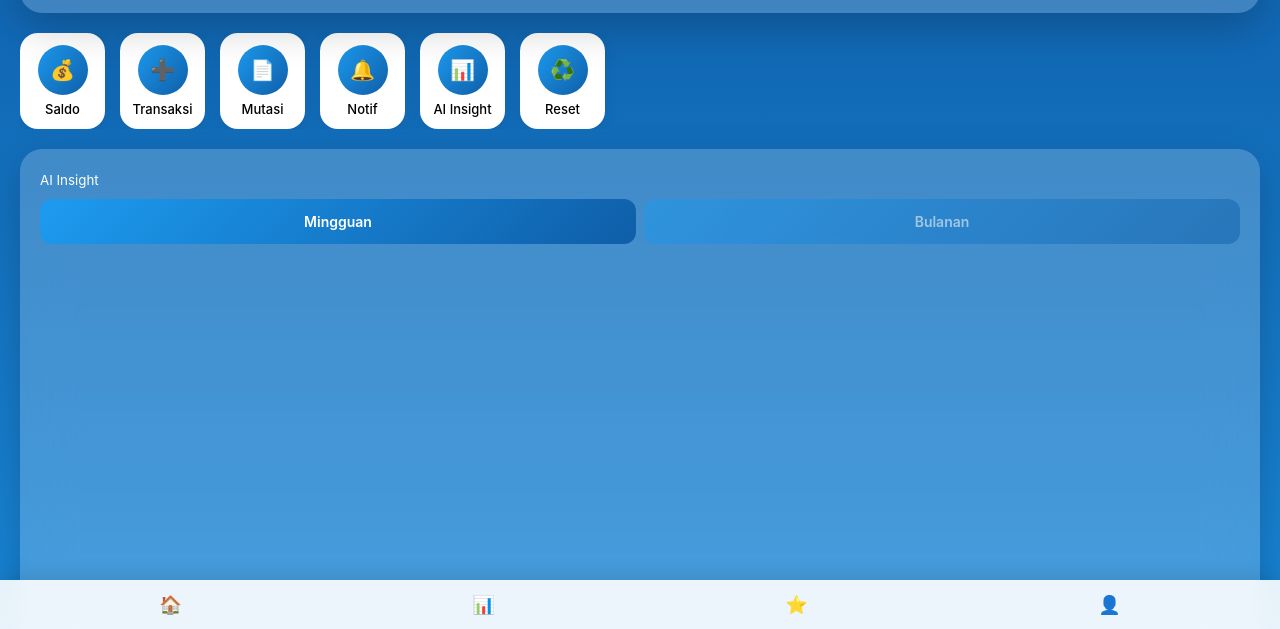
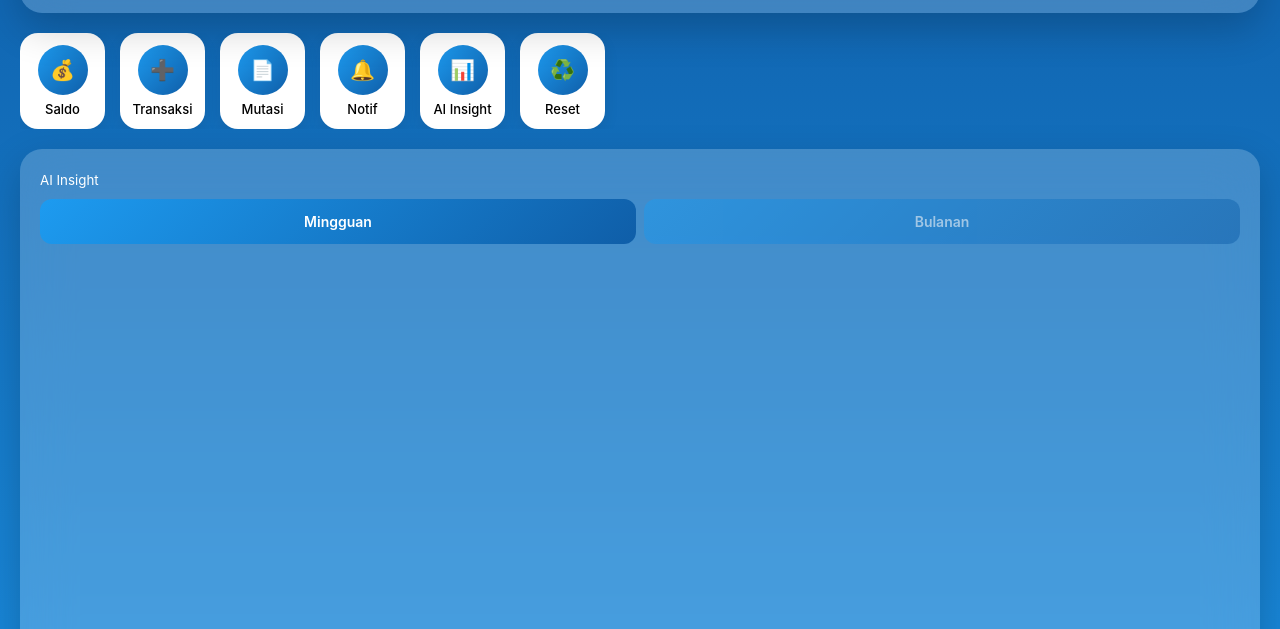
Before and after one commit to dhitoid/catatan-keuangan, a plain HTML site: page index.html in a window 1280 px wide. Shown: the part 171-800 px from the top of the page. Drawn offline with Linux system fonts and the light colour scheme.

Commit message:
Update index.html

```diff
--- a/index.html
+++ b/index.html
@@ -416,12 +416,12 @@ canvas{
 <div class="list" id="list" style="display:none;"></div>
 </div>
 
-<div class="nav">
+<!--<div class="nav">
   <div>🏠</div>
   <div>📊</div>
   <div>⭐</div>
   <div>👤</div>
-</div>
+</div> -->
 
 <!-- BACKDROP -->
 <div id="backdrop" class="backdrop" onclick="closeModal()"></div>
```
